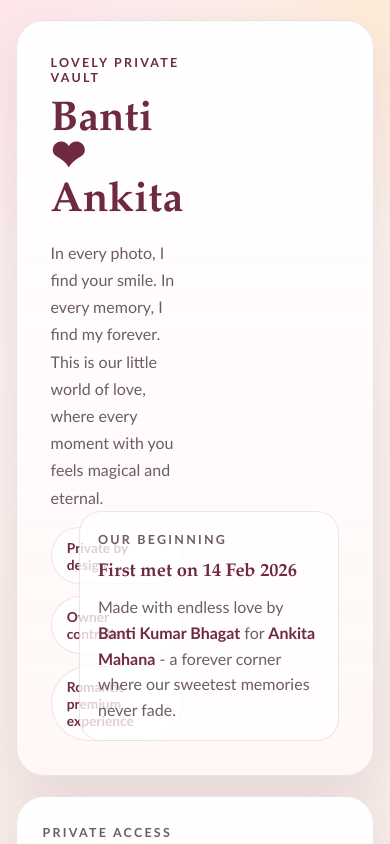
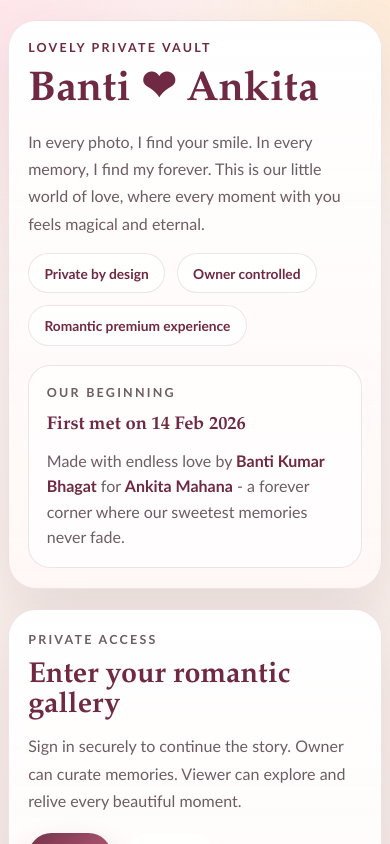
Before and after one commit to bantibhagatnitmz-web/lovely, an Angular app: page / in a window 390 px wide. Shown: the top 844 px of the page. Built offline with nearby package versions, Linux system fonts and the light colour scheme.

Commit message:
Restore essential responsive media queries for mobile and tablet views

```diff
--- a/src/app/app.component.scss
+++ b/src/app/app.component.scss
@@ -619,3 +619,51 @@ h3 {
   gap: 0.75rem;
   margin-top: 0.2rem;
 }
+
+@media (max-width: 900px) {
+  .setup-steps,
+  .form-grid,
+  .dashboard-card,
+  .dashboard-actions,
+  .hero-card {
+    grid-template-columns: 1fr;
+  }
+  .gallery-card,
+  .gallery-card-wide,
+  .gallery-card-featured {
+    grid-column: span 6;
+  }
+}
+
+@media (max-width: 680px) {
+  .page {
+    width: min(100% - 1rem, 1120px);
+  }
+  .hero-card,
+  .setup-card,
+  .loading-card,
+  .auth-card,
+  .dashboard-card,
+  .upload-card,
+  .message-card,
+  .empty-card {
+    padding: 1.2rem;
+  }
+  .gallery-header,
+  .preview-head,
+  .action-row {
+    align-items: start;
+    flex-direction: column;
+  }
+  .gallery-card,
+  .gallery-card-wide,
+  .gallery-card-featured {
+    grid-column: span 12;
+  }
+  .auth-switch {
+    flex-wrap: wrap;
+  }
+  .memory-banner {
+    padding: 1.1rem 1.1rem;
+  }
+}
```
